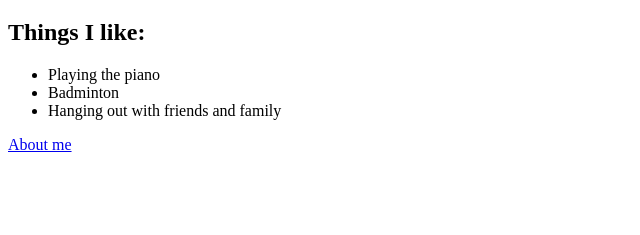
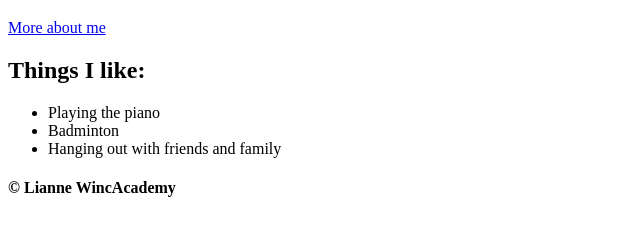
Before and after one commit to LiannevanderKooij/WincAcademy, a plain HTML site: page 03_opdracht_HTML_layout_elementen/index.html in a window 1280 px wide. Shown: the part 61-296 px from the top of the page, without its empty margins (0-640 px from the left). Drawn offline with Linux system fonts and the light colour scheme.

Commit message:
Update index.html

```diff
--- a/03_opdracht_HTML_layout_elementen/index.html
+++ b/03_opdracht_HTML_layout_elementen/index.html
@@ -12,6 +12,9 @@
     <header>
         <h1>Home Page</h1>
     </header>
+    <nav>
+        <a href="about.html">More about me</a>
+    </nav>
     <main>
         <h2>Things I like:</h2>
         <ul>
@@ -22,9 +25,7 @@
     </main>
 
     <footer>
-        <nav>
-            <a href="about.html">About me</a>
-        </nav>
+        <h4>&copy; Lianne WincAcademy</h4>
     </footer>
 </body>
 
```
